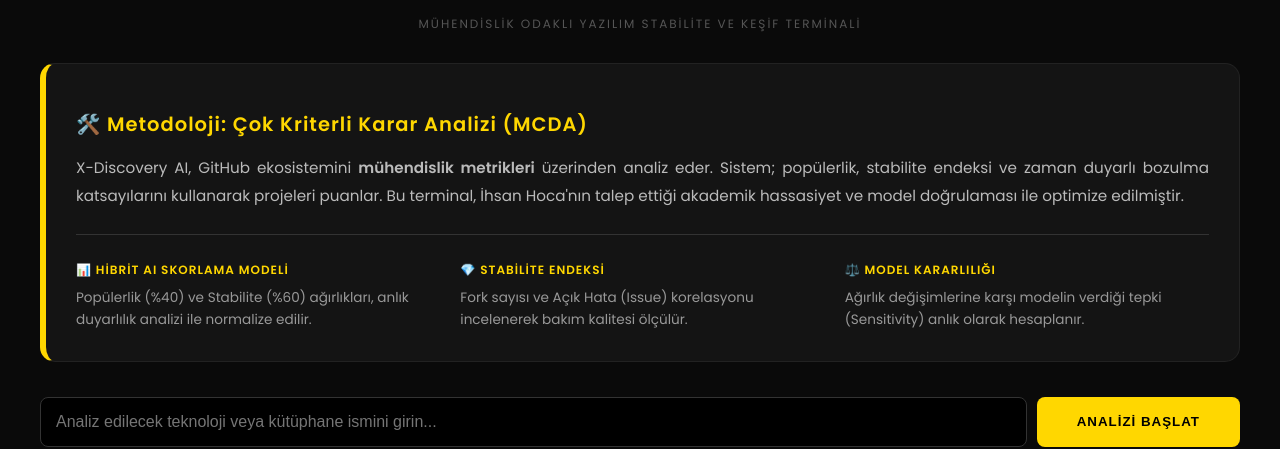
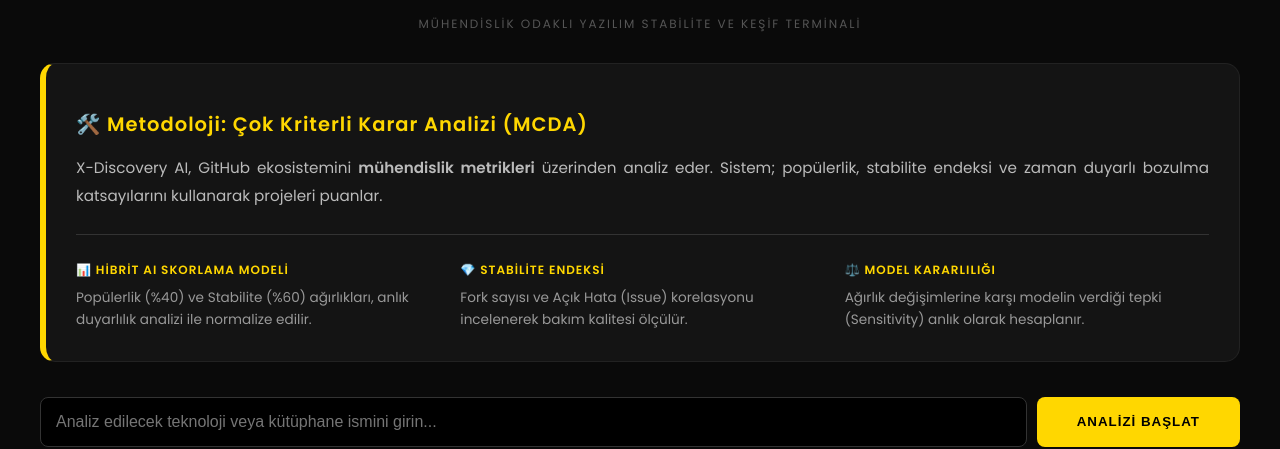
Before and after one commit to AmineBozann/X-Discovery-AI, a Flask app: page / in a window 1280 px wide. Shown: the part 149-598 px from the top of the page. Run offline with Flask 3, Linux system fonts and the light colour scheme; data comes from the database, SQL or seed files in the repository; both versions use the stored data as it was after the commit.

Commit message:
Initial commit - X-Discovery AI

```diff
--- a/app.py
+++ b/app.py
@@ -31,13 +31,9 @@ def init_db():
 
 init_db()
 
-# --- AKADEMİK ANALİZ MODÜLLERİ (HOCA MADDELERİ) ---
+# --- AKADEMİK ANALİZ MODÜLLERİ ---
 
 def run_sensitivity_analysis(repo):
-    """
-    Hoca Madde 4: Matematiksel Ağırlık Optimizasyonu (Sensitivity Analysis)
-    Ağırlık katsayıları değiştiğinde skorun ne kadar kararlı kaldığını ölçer.
-    """
     stars = repo.get('stargazers_count', 0)
     forks = repo.get('forks_count', 0)
     issues = repo.get('open_issues_count', 0)
@@ -45,25 +41,16 @@ def run_sensitivity_analysis(repo):
     pop_base = (math.log10(stars + 1) * 20) + (math.log10(forks + 1) * 10)
     qual_base = (forks / (forks + issues) * 100) if (forks + issues) > 0 else 0
 
-    # Farklı ağırlık senaryoları (Popülerlik Ağırlığı: 0.2, 0.4, 0.6, 0.8)
     scenarios = []
     for w in [0.2, 0.4, 0.6, 0.8]:
         s = (pop_base * w) + (qual_base * (1 - w))
         scenarios.append(s)
 
-    # Standart sapma düşükse, seçtiğimiz 0.4 ağırlığı 'Robust' (Güçlü) kabul edilir.
     return round(statistics.stdev(scenarios), 2) if len(scenarios) > 1 else 0
 
 def run_academic_validation(results):
-    """
-    Hoca Madde 2: Precision/Recall Benzeri Doğrulama
-    Sektörel 'Altın Standart'a (50k+ star & aktif) göre modelin başarı oranını ölçer.
-    """
     if not results: return {"precision": 0, "recall": 0}
-
-    # Altın Standart: Gerçekten Elit olması gerekenler (Nesnel Kriter)
     ground_truth = [r for r in results if r['stars'] > 30000 and r['quality'] > 50]
-    # Modelimizin Elit dedikleri
     model_prediction = [r for r in results if r['tag'] == "ELİT"]
 
     tp = len([r for r in model_prediction if r in ground_truth])
@@ -75,7 +62,7 @@ def run_academic_validation(results):
 
     return {"precision": round(precision, 2), "recall": round(recall, 2)}
 
-# --- MEVCUT SKORLAMA (DOKUNULMADI) ---
+# --- GÜNCEL SKORLAMA (ÇARPIMSAL SÖNÜMLEME) ---
 
 def advanced_scoring(repo):
     stars = repo.get('stargazers_count', 0)
@@ -93,16 +80,16 @@ def advanced_scoring(repo):
     denominator = forks + open_issues
     quality_index = (forks / denominator * 100) if denominator > 0 else 0
 
+    # Matematiksel olarak düzeltilmiş zaman sönümleme (Çarpanlı)
     inactivity_days = (now - push_date).days
-    decay_multiplier = 1.0
-    if inactivity_days > 365:
+    if inactivity_days <= 30:
+        decay_multiplier = 1.0
+    elif inactivity_days <= 180:
+        decay_multiplier = 0.5
+    else:
         decay_multiplier = 0.1
-    elif inactivity_days > 180:
-        decay_multiplier = 0.5
 
     final_score = round(((popularity_score * 0.4) + (quality_index * 0.6)) * decay_multiplier, 2)
-
-    # Duyarlılık Analizi entegrasyonu
     dev_index = run_sensitivity_analysis(repo)
 
     return {
@@ -112,7 +99,7 @@ def advanced_scoring(repo):
         "pushed_date": pushed_at[:10],
         "created_date": repo.get('created_at', "")[:10],
         "tag": "ELİT" if final_score > 65 else ("STABİL" if final_score > 35 else "RİSKLİ"),
-        "sensitivity": dev_index # Hoca Madde 4 ispatı
+        "sensitivity": dev_index
     }
 
 @app.route('/')
@@ -131,15 +118,14 @@ def search():
 
     conn = get_db_connection()
     try:
-        # ÖNBELLEK KONTROLÜ
         cache_hit = conn.execute("SELECT data FROM cache WHERE keyword=?", (keyword,)).fetchone()
 
         if cache_hit:
             full_pool = json.loads(cache_hit['data'])
             all_results = full_pool['all_results']
-            validation = run_academic_validation(all_results) # Hoca Madde 2
+            validation = run_academic_validation(all_results)
+            total_found_github = full_pool['total_count']
         else:
-            # YENİ ARAMA
             all_analyzed_results = []
             total_found_github = 0
             headers = {'Accept': 'application/vnd.github.v3+json', 'User-Agent': 'Mozilla/5.0'}
@@ -175,7 +161,7 @@ def search():
                     })
 
             all_analyzed_results.sort(key=lambda x: x['score'], reverse=True)
-            validation = run_academic_validation(all_analyzed_results) # Hoca Madde 2
+            validation = run_academic_validation(all_analyzed_results)
 
             cache_save = {"all_results": all_analyzed_results, "total_count": total_found_github}
             conn.execute("INSERT OR REPLACE INTO cache (keyword, data, timestamp) VALUES (?, ?, ?)",
@@ -183,20 +169,18 @@ def search():
             conn.execute("UPDATE global_stats SET value = value + 1 WHERE key = 'total_searches'")
             conn.commit()
             all_results = all_analyzed_results
-            total_found_github = total_found_github
 
         start = (requested_page - 1) * per_page
         return jsonify({
             "results": all_results[start:start+per_page],
-            "total_count": total_found_github if not cache_hit else full_pool['total_count'],
+            "total_count": total_found_github,
             "pages": math.ceil(len(all_results) / per_page),
             "current_page": requested_page,
-            "academic_metrics": validation # Hocaya ispat: Precision/Recall verisi
+            "academic_metrics": validation
         })
     finally:
         conn.close()
 
-# DİĞER FONKSİYONLAR (STATS, TRACK) DOKUNULMADI
 @app.route('/get_stats')
 def get_stats():
     conn = get_db_connection()
--- a/templates/index.html
+++ b/templates/index.html
@@ -324,7 +324,7 @@
         <p>
             X-Discovery AI, GitHub ekosistemini <b>mühendislik metrikleri</b> üzerinden analiz eder.
             Sistem; popülerlik, stabilite endeksi ve zaman duyarlı bozulma katsayılarını kullanarak projeleri puanlar.
-            Bu terminal, İhsan Hoca'nın talep ettiği akademik hassasiyet ve model doğrulaması ile optimize edilmiştir.
+
         </p>
         <div class="tech-details">
             <div class="tech-card">
```
Also changed, not shown: database.db.
